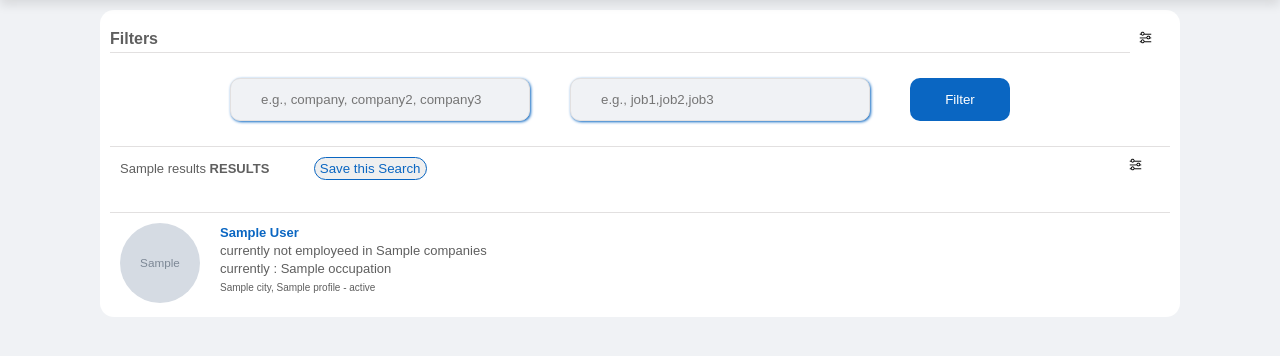
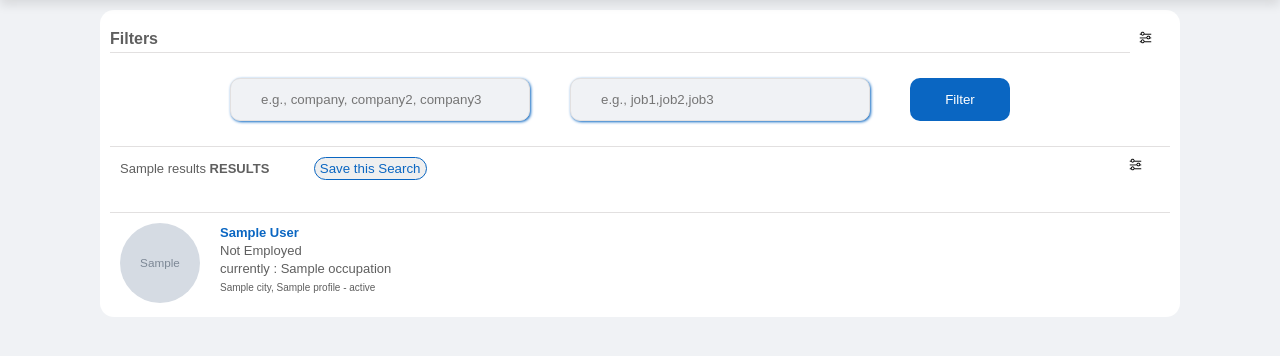
Before and after one commit to Azharyaseen12/linkedin_dataset, a Django app: template templates/filters.html in a window 1280 px wide. Shown: the part 57-413 px from the top of the page. Run offline with Django 4.2, Linux system fonts and the light colour scheme; the template is opened without the code that fills it: most values are stand-ins (such as "Sample title", 1, 10 or a date in 2020); grey boxes marked "Sample" are stand-in pictures; some libraries are stand-ins or nearby versions.

Commit message:
issue solved

```diff
--- a/app/templatetags/custom_filters.py
+++ b/app/templatetags/custom_filters.py
@@ -3,5 +3,12 @@ from django import template
 register = template.Library()
 
 @register.filter
-def is_currently_employed(occupation, company_name):
-    return company_name.lower() in occupation.lower()
+def is_currently_employed(occupation, company_names):
+    # Split the company names by comma and strip whitespace from each name
+    company_names_list = [name.strip() for name in company_names.split(',')]
+
+    # Check if any of the company names exists in the occupation
+    for company_name in company_names_list:
+        if company_name.lower() in occupation.lower():
+            return "Employed"  # Return "Employed" if any company name is found in the occupation
+    return "Not Employed"
--- a/templates/filters.html
+++ b/templates/filters.html
@@ -89,8 +89,8 @@
                             <li><img class="post-image" src="{{ employee.profile.profile_pic_url }}" alt="">
                             </li>
                             <li><span id="name">{{ employee.profile.full_name }}</span><br> <span id="designation">
-                                {% if employee.profile.occupation|is_currently_employed:companies %}currently employed in {{ companies }}{% else %}currently not employeed in {{ companies }}{% endif %}<br>
-
+                                {% comment %} {% if employee.profile.occupation|is_currently_employed:companies %}currently employed in {{ companies }}{% else %}currently not employeed in {{ companies }}{% endif %}<br> {% endcomment %}
+                                <strong></strong> {{ employee.profile.occupation|is_currently_employed:companies }}<br>
                                 {% comment %} <br> {% endcomment %}
                                 currently : {{ employee.profile.occupation }}</span> <br><span id="countries">{{ employee.profile.city }}, {{ employee.profile.country_full_name }} - {{ employee.profile.state }}</span></li>
                             {% comment %} {% if employee.profile.experiences.ends_at == null %}
```
Also changed, not shown: db.sqlite3.
